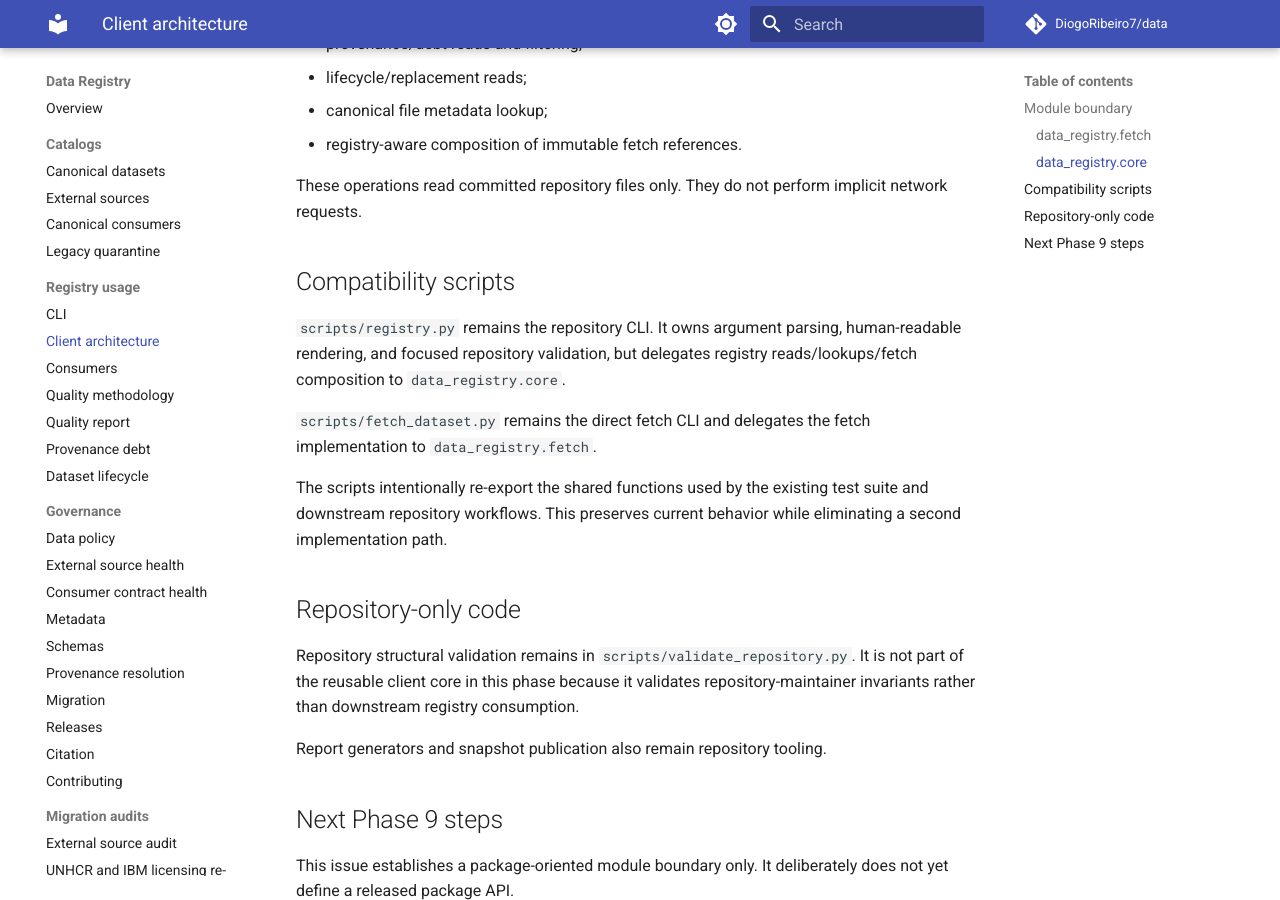
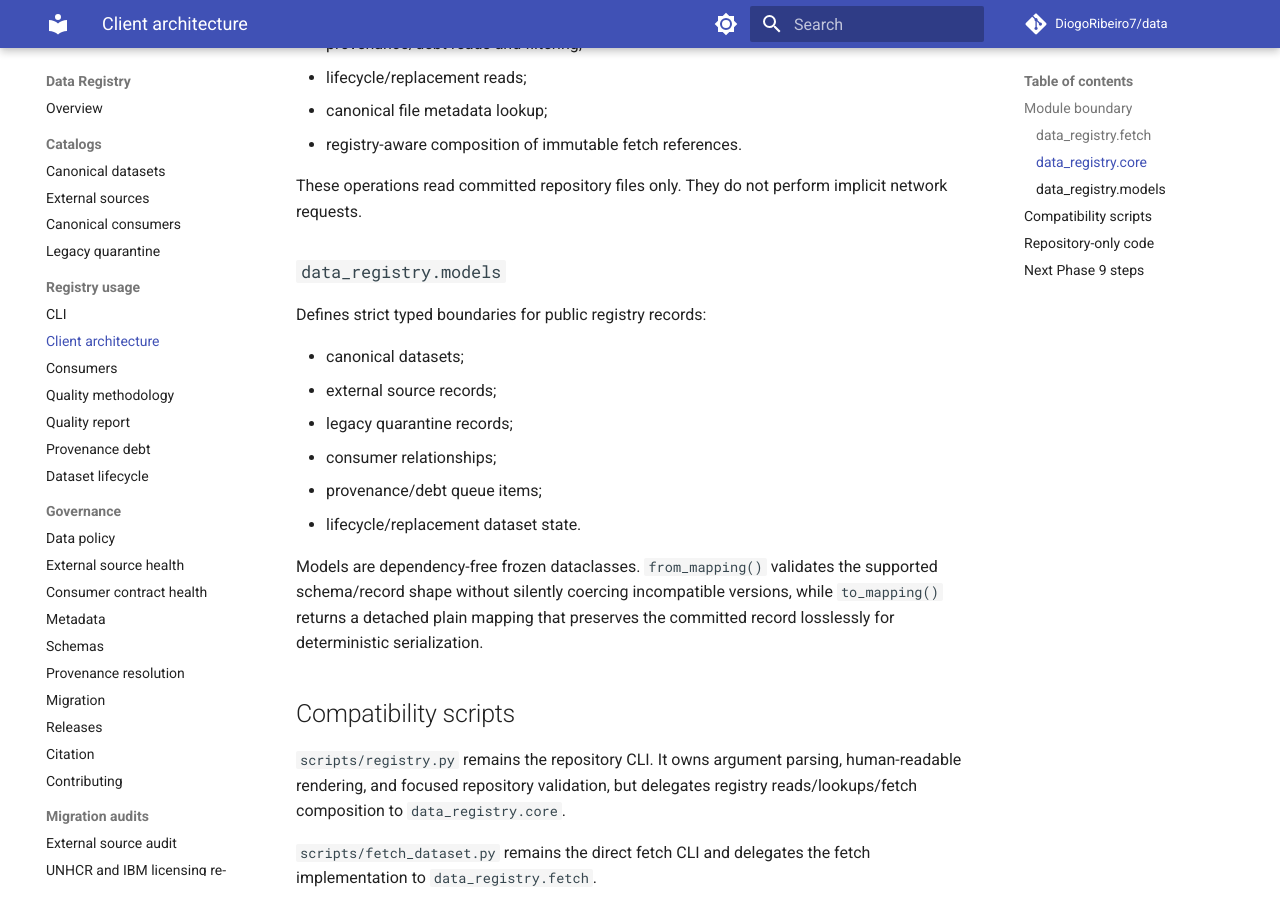
Before and after one commit to DiogoRibeiro7/data, an MkDocs documentation site: the page built from docs/CLIENT_ARCHITECTURE.md, in a window 1280 px wide and 900 px high, scrolled down 834 px. Built offline with MkDocs 1.6.1 and Material for MkDocs 9.7.7, drawn with Linux system fonts in a browser that asks for light colours; comment, search, counter and statistics services are not loaded.

Commit message:
Document typed model serialization boundary

```diff
--- a/docs/CLIENT_ARCHITECTURE.md
+++ b/docs/CLIENT_ARCHITECTURE.md
@@ -32,6 +32,23 @@ Owns deterministic registry reads and lookups:
 
 These operations read committed repository files only. They do not perform
 implicit network requests.
+
+
+### `data_registry.models`
+
+Defines strict typed boundaries for public registry records:
+
+- canonical datasets;
+- external source records;
+- legacy quarantine records;
+- consumer relationships;
+- provenance/debt queue items;
+- lifecycle/replacement dataset state.
+
+Models are dependency-free frozen dataclasses. `from_mapping()` validates the
+supported schema/record shape without silently coercing incompatible versions,
+while `to_mapping()` returns a detached plain mapping that preserves the
+committed record losslessly for deterministic serialization.
 
 ## Compatibility scripts
 
```
